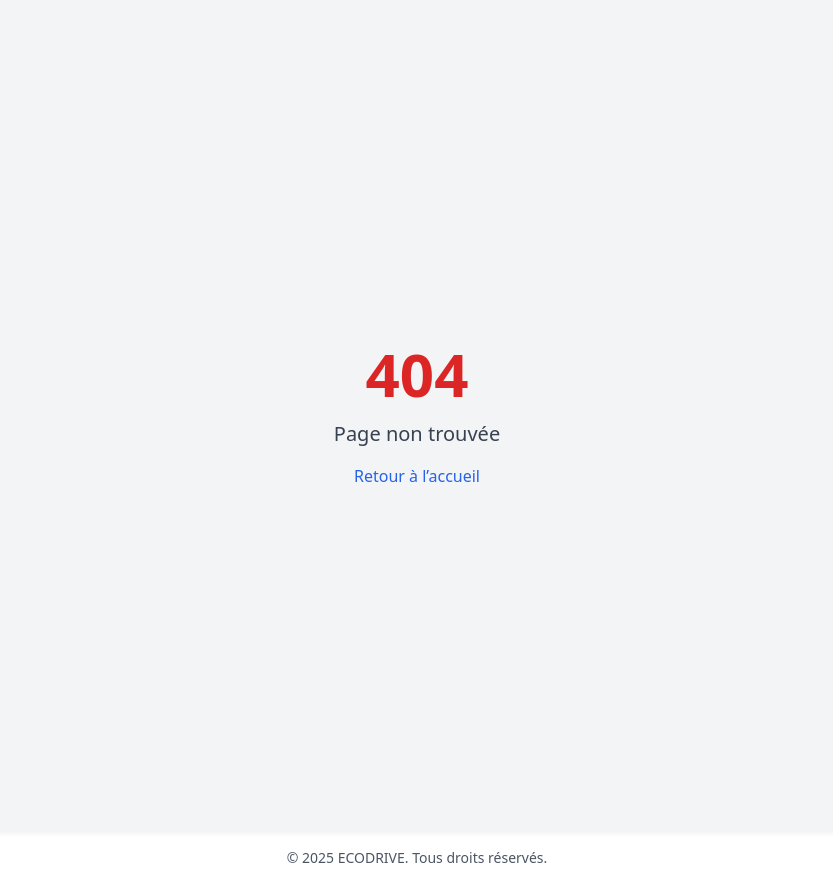
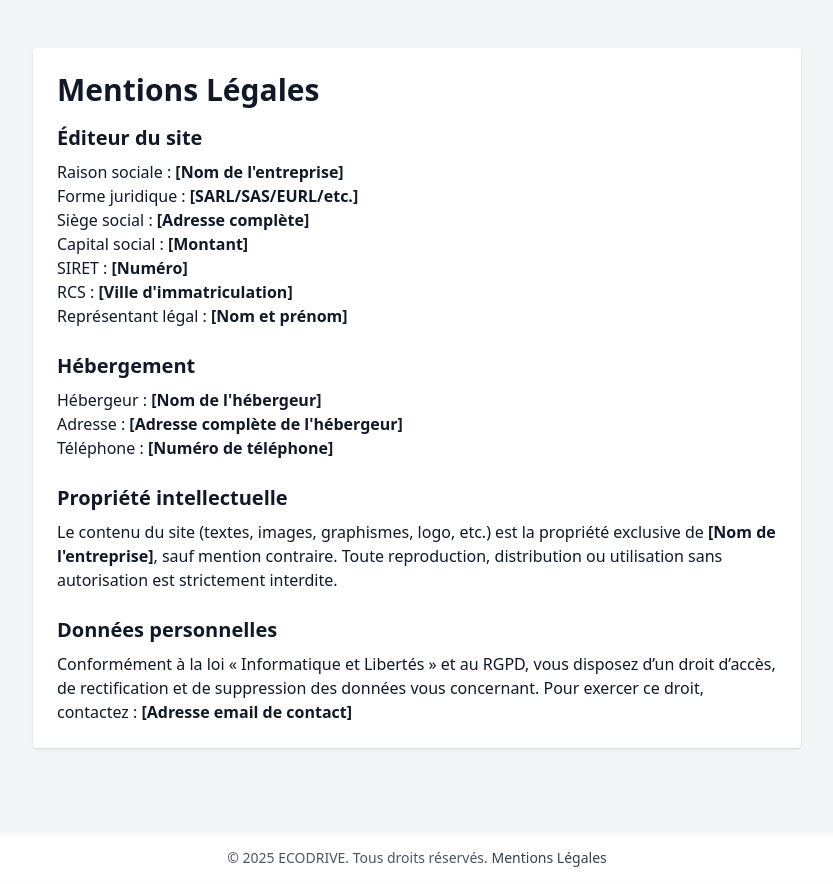
Before and after one commit to LCRpro/ECODRIVE, a Vue app in the folder frontend/: page /mentions in a window 1280 px wide. Before the commit this address had no page. Shown: the whole page, without its empty margins (223-1056 px from the left). Built offline with nearby package versions, Linux system fonts and the light colour scheme.

Commit message:
Ajout des mentions légales

```diff
--- a/frontend/src/App.vue
+++ b/frontend/src/App.vue
@@ -113,6 +113,8 @@ watch(
 
     <footer class="bg-white text-center text-sm text-gray-600 py-4 shadow-inner">
       &copy; 2025 ECODRIVE. Tous droits réservés.
+                <router-link to="/mentions" class="text-gray-700 hover:text-blue-700">Mentions Légales</router-link>
+
     </footer>
   </div>
 </template>
--- a/frontend/src/router/index.js
+++ b/frontend/src/router/index.js
@@ -44,6 +44,7 @@ const routes = [
   { path: '/profile/complete', component: ProfileComplete, beforeEnter: requireAuth },
   { path: '/course', component: Course, beforeEnter: requireAuth },
   { path: '/500', name: 'ServerError', component: Error500 },
+  { path: '/mentions', component: () => import('../views/Mentions.vue') },
   { path: '/:pathMatch(.*)*', name: 'NotFound', component: Error404 },
   { path: '/403', name: 'Forbidden', component: Error403 },
 
--- /dev/null
+++ b/frontend/src/views/Mentions.vue
@@ -0,0 +1,53 @@
+
+
+<template>
+  <div class="min-h-screen bg-gray-100 p-8">
+    <div class="max-w-3xl mx-auto bg-white p-6 rounded shadow">
+      <h1 class="text-3xl font-bold mb-4">Mentions Légales</h1>
+
+      <section class="mb-6">
+        <h2 class="text-xl font-semibold mb-2">Éditeur du site</h2>
+        <p>
+          Raison sociale : <strong>[Nom de l'entreprise]</strong><br />
+          Forme juridique : <strong>[SARL/SAS/EURL/etc.]</strong><br />
+          Siège social : <strong>[Adresse complète]</strong><br />
+          Capital social : <strong>[Montant]</strong><br />
+          SIRET : <strong>[Numéro]</strong><br />
+          RCS : <strong>[Ville d'immatriculation]</strong><br />
+          Représentant légal : <strong>[Nom et prénom]</strong>
+        </p>
+      </section>
+
+      <section class="mb-6">
+        <h2 class="text-xl font-semibold mb-2">Hébergement</h2>
+        <p>
+          Hébergeur : <strong>[Nom de l'hébergeur]</strong><br />
+          Adresse : <strong>[Adresse complète de l'hébergeur]</strong><br />
+          Téléphone : <strong>[Numéro de téléphone]</strong>
+        </p>
+      </section>
+
+      <section class="mb-6">
+        <h2 class="text-xl font-semibold mb-2">Propriété intellectuelle</h2>
+        <p>
+          Le contenu du site (textes, images, graphismes, logo, etc.) est la propriété exclusive de <strong>[Nom de l'entreprise]</strong>, sauf mention contraire.
+          Toute reproduction, distribution ou utilisation sans autorisation est strictement interdite.
+        </p>
+      </section>
+
+      <section>
+        <h2 class="text-xl font-semibold mb-2">Données personnelles</h2>
+        <p>
+          Conformément à la loi « Informatique et Libertés » et au RGPD, vous disposez d’un droit d’accès, de rectification et de suppression des données vous concernant.
+          Pour exercer ce droit, contactez : <strong>[Adresse email de contact]</strong>
+        </p>
+      </section>
+    </div>
+  </div>
+</template>
+
+<script>
+export default {
+  name: 'MentionsLegales',
+}
+</script>
```
